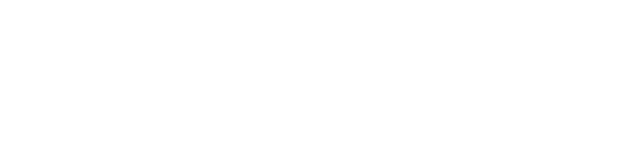
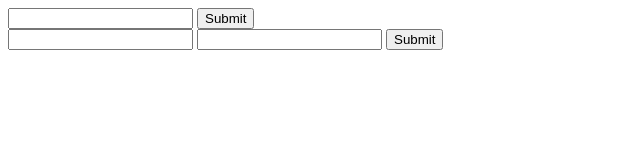
Before and after one commit to SharonaYoung/final-project_budget-app, a website built with webpack: page index.html in a window 1280 px wide. Shown: the whole page, without its empty margins (0-640 px from the left). Built offline with nearby package versions, Linux system fonts and the light colour scheme.

Commit message:
added form controls

```diff
--- a/index.html
+++ b/index.html
@@ -7,6 +7,15 @@
     <title>Budget App Young S</title>
   </head>
   <body>
+    <form id="budgetAmt">
+      <input type="text" id="budget" />
+      <button type="submit" id="submitBudget">Submit</button>
+    </form>
+    <form id="categories">
+      <input type="text" id="catName" />
+      <input type="text" id="catAmt" />
+      <button id="submitCategory">Submit</button>
+    </form>
     <script src="./dist/main.js"></script>
   </body>
 </html>
```
